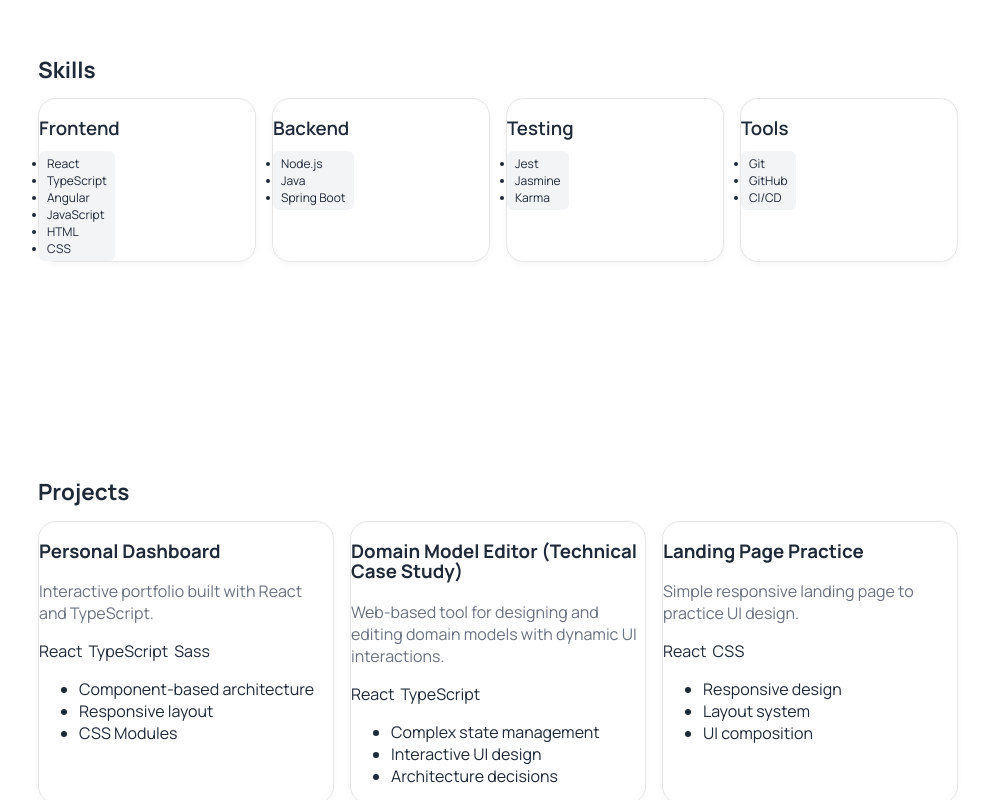
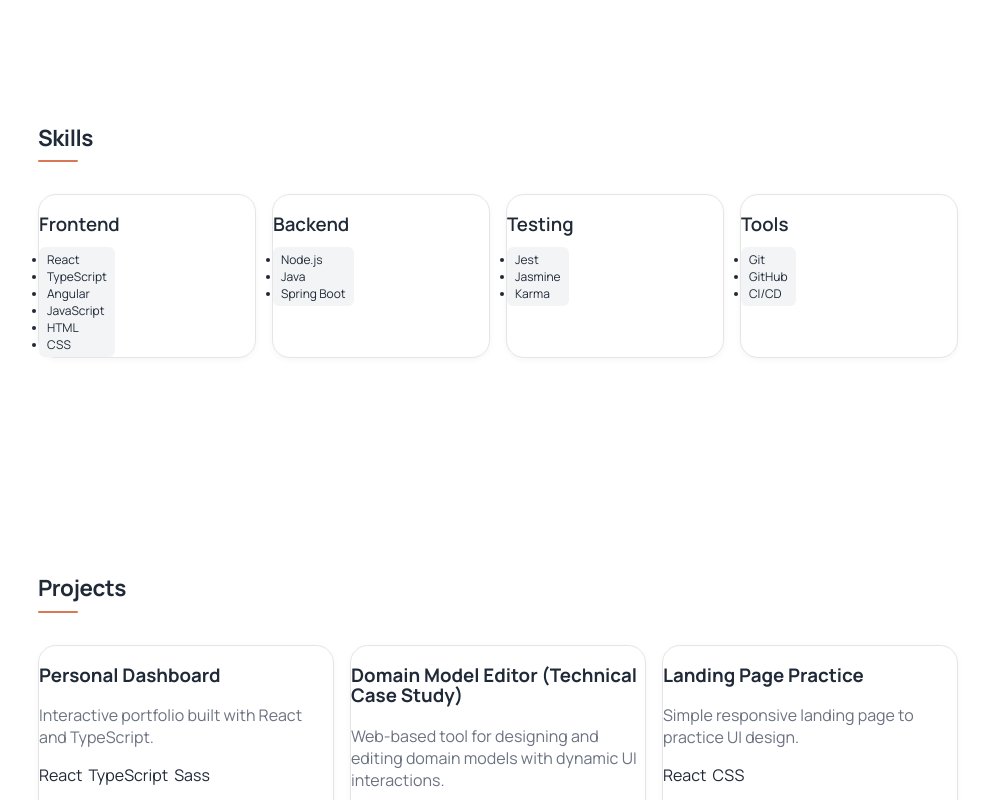
Before and after one commit to giselabenitez/personal-dashboard, a React (Vite) app: page / in a window 1280 px wide. Shown: the part 1700-2500 px from the top of the page, without its empty margins (142-1131 px from the left). Built offline with nearby package versions, Linux system fonts and the light colour scheme.

Commit message:
feat: add Section component

```diff
--- a/src/components/education/Education.tsx
+++ b/src/components/education/Education.tsx
@@ -1,11 +1,10 @@
 import { education } from "../../data/profile";
+import { Section } from "../section/Section";
 import styles from "./Education.module.scss";
 
 export function Education() {
     return (
-        <section className={styles.education}>
-            <h2 className={styles.title}>Education</h2>
-
+        <Section title="Education" id="education">
             <div className={styles.list}>
                 {education.map((item) => (
                     <article
@@ -32,6 +31,6 @@ export function Education() {
                     </article>
                 ))}
             </div>
-        </section>
+        </Section>
     );
 }
--- a/src/components/experience/Experience.tsx
+++ b/src/components/experience/Experience.tsx
@@ -1,12 +1,11 @@
 import { experiences } from "../../data/profile";
 import { formatDate } from "../../types/profile";
+import { Section } from "../section/Section";
 import styles from "./Experience.module.scss";
 
 export function Experience() {
     return (
-        <section className={styles.experience}>
-            <h2 className={styles.title}>Experience</h2>
-
+        <Section title="Experience" id="experience">
             <div className={styles.list}>
                 {experiences.map((exp) => (
                     <article key={exp.company} className={styles.card}>
@@ -29,6 +28,6 @@ export function Experience() {
                     </article>
                 ))}
             </div>
-        </section>
+        </Section>
     );
 }
--- a/src/components/languages/Languages.tsx
+++ b/src/components/languages/Languages.tsx
@@ -1,11 +1,10 @@
 import { languages } from "../../data/profile";
+import { Section } from "../section/Section";
 import styles from "./Languages.module.scss";
 
 export function Languages() {
     return (
-        <section className={styles.languages}>
-            <h2 className={styles.title}>Languages</h2>
-
+        <Section title="Languages" id="languages">
             <div className={styles.list}>
                 {languages.map((language) => (
                     <article
@@ -22,6 +21,6 @@ export function Languages() {
                     </article>
                 ))}
             </div>
-        </section>
+        </Section>
     );
 }
--- a/src/components/projects/Projects.tsx
+++ b/src/components/projects/Projects.tsx
@@ -1,11 +1,10 @@
 import { projects } from "../../data/profile";
+import { Section } from "../section/Section";
 import styles from "./Projects.module.scss";
 
 export function Projects() {
     return (
-        <section className={styles.projects}>
-            <h2 className={styles.title}>Projects</h2>
-
+        <Section title="Projects" id="projects">
             <div className={styles.grid}>
                 {projects.map((project) => (
                     <article key={project.title} className={styles.card}>
@@ -27,6 +26,6 @@ export function Projects() {
                     </article>
                 ))}
             </div>
-        </section>
+        </Section>
     );
 }
--- /dev/null
+++ b/src/components/section/Section.module.scss
@@ -0,0 +1,33 @@
+.section {
+    margin: 5rem 0;
+}
+
+.header {
+    margin-bottom: 2rem;
+}
+
+.title {
+    font-size: 1.4rem;
+    font-weight: 700;
+    letter-spacing: -0.02em;
+    color: var(--text-primary);
+}
+
+.title::after {
+    content: "";
+    display: block;
+
+    width: 40px;
+    height: 2px;
+
+    margin-top: 10px;
+
+    background: var(--accent);
+    border-radius: 999px;
+}
+
+.content {
+    display: flex;
+    flex-direction: column;
+    gap: 1.25rem;
+}
--- /dev/null
+++ b/src/components/section/Section.tsx
@@ -0,0 +1,21 @@
+import styles from "./Section.module.scss";
+
+type SectionProps = {
+    title: string;
+    children: React.ReactNode;
+    id?: string;
+};
+
+export function Section({ title, children, id }: SectionProps) {
+    return (
+        <section className={styles.section} id={id}>
+            <div className={styles.header}>
+                <h2 className={styles.title}>{title}</h2>
+            </div>
+
+            <div className={styles.content}>
+                {children}
+            </div>
+        </section>
+    );
+}
--- a/src/components/skills/skills.tsx
+++ b/src/components/skills/skills.tsx
@@ -1,11 +1,10 @@
 import { skills } from "../../data/profile";
+import { Section } from "../section/Section";
 import styles from "./Skills.module.scss";
 
 export function Skills() {
     return (
-        <section className={styles.skills}>
-            <h2 className={styles.title}>Skills</h2>
-
+        <Section title="Skills" id="skills">
             <div className={styles.grid}>
                 {Object.entries(skills).map(([category, items]) => (
                     <div key={category} className={styles.card}>
@@ -19,6 +18,6 @@ export function Skills() {
                     </div>
                 ))}
             </div>
-        </section>
+        </Section>
     );
 }
```
